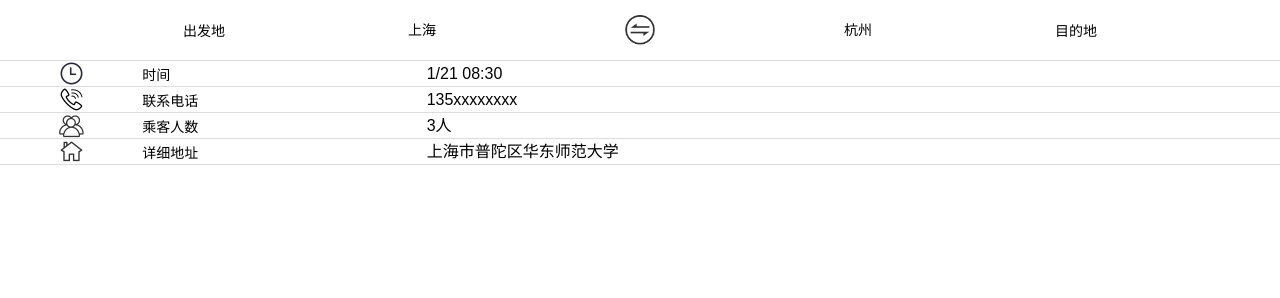
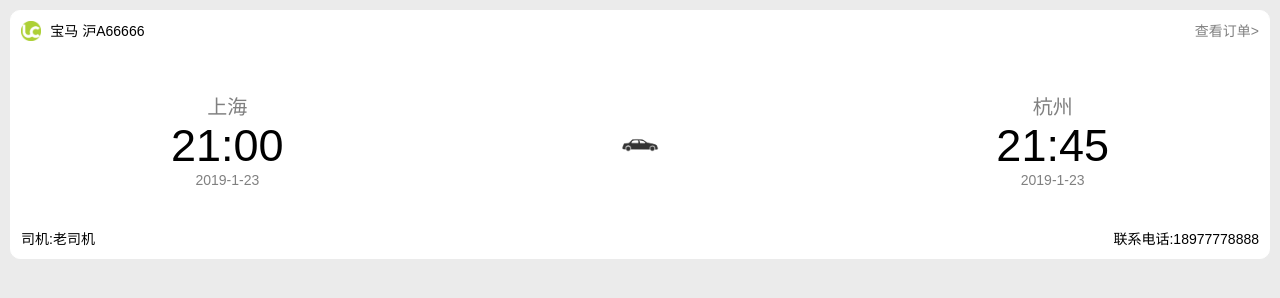
Before and after one commit to PFZTJLLYTC/LCdr, a plain HTML site: page widget/html/frame0.html in a window 1280 px wide. Drawn offline with Linux system fonts and the light colour scheme.

Commit message:
订单模块修改

```diff
--- /dev/null
+++ b/widget/css/order.css
@@ -0,0 +1,53 @@
+html,body{
+  background-color:rgba(203, 203, 203, 0.17);
+}
+.noneorder{
+  padding-top:100px;
+}
+.noneorder .icon-no{
+  width: 100%;
+  height: 200px;
+  background-image: url("../image/noneorder.png");
+  background-repeat: no-repeat;
+  background-size: 150px 150px;
+  background-position: center;
+}
+.noneorder .text{
+  height: 50px;
+  line-height: 50px;
+  font-size: 16px;
+  text-align: center;
+  color: grey;
+}
+.wrap-col{
+  display: -webkit-box;
+  display: -webkit-flex;
+  display: flex;
+  -webkit-box-orient: vertical;
+  -webkit-flex-flow: column;
+  flex-flow: column;
+}
+.wrap-row{
+  display: -webkit-box;
+  display: -webkit-flex;
+  display: flex;
+  -webkit-box-orient: horizontal;
+  -webkit-flex-flow: row;
+  flex-flow: row;
+}
+.item{
+  -webkit-box-flex: 1;
+  -webkit-flex: 1;
+  flex: 1;
+}
+.order{
+  text-align: center;
+  height: auto;
+  margin: 10px;
+  padding:10px;
+  border-color: #fff;
+  border-width: 1px;
+  border-style: groove solid;
+  background:#fff;
+  border-radius: 10px;
+}
--- a/widget/html/frame0.html
+++ b/widget/html/frame0.html
@@ -4,151 +4,138 @@
     <meta charset="UTF-8">
     <meta name="viewport" content="maximum-scale=1.0,minimum-scale=1.0,user-scalable=0,width=device-width,initial-scale=1.0"/>
     <meta name="format-detection" content="telephone=no,email=no,date=no,address=no">
-    <title>订单</title>
+    <title>行程</title>
     <link rel="stylesheet" type="text/css" href="../css/api.css"/>
     <link rel="stylesheet" type="text/css" href="../css/style.css"/>
+    <link rel="stylesheet" type="text/css" href="../css/order.css"/>
+    <script src="../script/template-web.js"></script>
     <style>
-        .empty{ text-align: center; padding: 120px 0; }
-        .wrap-row{
-      display: -webkit-box;
-      display: -webkit-flex;
-      display: flex;
-      -webkit-box-orient: horizontal;
-      -webkit-flex-flow: row;
-      flex-flow: row;
+    html,body{
+      background-color:rgb(235, 235, 235);
     }
-    .wrap-col{
-      display: -webkit-box;
-      display: -webkit-flex;
-      display: flex;
-      -webkit-box-orient: vertical;
-      -webkit-flex-flow: column;
-      flex-flow: column;
+    .carinfo .logo{
+      height: 30px;
+      width: 60px;
+      background-image: url("../image/LC_round.png");
+      background-repeat: no-repeat;
+      background-position:10px auto;
+      background-size:20px;
     }
-    .item{
-      -webkit-box-flex: 1;
-      -webkit-flex: 1;
-      flex: 1;
-      margin:auto 0px;
+    .carinfo .carname{
+      width: 100%;
+      height:30px;
+      line-height: 20px;
+      text-align:left;
+      font-size: 14px;
     }
-    .icon{
-      width: 25px;
-      height:25px;
+    .carinfo .check{
+      width: 100%;
+      height:30px;
+      line-height: 20px;
+      text-align:right;
+      color: grey;
+      font-size: 14px;
+    }
+    .from-to{
+      -webkit-box-flex: 4;
+      -webkit-flex: 4;
+      flex: 4;
+      margin: 40px 0px;
+    }
+    .from-to .middle{
+      position: relative;
+      height: 91px;
+      width: 100%;
+      background-image: url("../image/travel.png");
       background-repeat: no-repeat;
-      background-position: center center;
-      background-size:25px;
+      background-size: 40px 40px;
+      background-position: center;
     }
-    .icon-tel{
-      background-image: url("../image/telphone.png");
+    .from-to .addr{
+      font-size:20px;
+      color:grey;
     }
-    .icon-time{
-      background-image: url("../image/time.png");
+    .from-to .time{
+      font-size:45px;
     }
-    .icon-people{
-      background-image: url("../image/people.png");
+    .from-to .date{
+      font-size:14px;
+      color:grey;
     }
-    .icon-addr{
-      background-image: url("../image/address.png");
-    }
-    .option{
-      box-sizing: border-box;
-      width: 100%;
-      height: 61px;
-      border-bottom: 1px solid #ddd;
-    }
-    .option .source{
-      text-align: center;
-    }
-    .option .destination{
-      text-align: center;
-    }
-    .time{
-      text-align: center;
-    }
-    .option .input {
-        -webkit-box-flex: 6;
-        -webkit-flex: 6;
-        flex: 6;
-        border: none;
-        outline: none;
-        height: 20px;
-        font-size: 16px;
-        line-height: 20px;
-    }
-    .option .input-time{
-      pointer-events: none;
-    }
-    .option .title {
-        -webkit-box-flex:2;
-        -webkit-flex: 2;
-        flex: 2;
-        box-sizing: border-box;
-        font-size: 14px;
+    .driver .drivername{
       text-align: left;
     }
-    .btn {
-        width: 200px;
-        height: 50px;
-        margin-left: auto;
-        margin-right: auto;
-        margin-top: 32px;
-        background: -webkit-linear-gradient(to right , #7A88FF, #7AFFAF);
-        background: linear-gradient(to right , #7A88FF, #7AFFAF);
-        line-height: 50px;
-        color: #fff;
-        font-size: 24px;
-        text-align: center;
-        border-radius: 8px;
-    }
-    .to{
-      width: 30px;
-      height: 30px;
-      background-size: 30px;
-      background-repeat: no-repeat;
-      background-image: url("../image/wangfan.png");
-      background-position: center center;
-    }
-    .highlight {
-        opacity: 0.7;
-    }
-    .position{
-        height:60px;
-        line-height: 60px;
-        vertical-align: middle;
+    .driver .drivertel{
+      text-align: right;
     }
     </style>
 </head>
 <body>
-  <!--  <div class="empty">订单</div>-->
-    <div class="wrap-col">
-    <div class="wrap-row option item">
-      <div id=source class="source item">出发地</div>
-      <div class="position"><span align="left">上海</span></div>
-      <div class="to item"></div>
-      <div class="position"><span align="right">杭州</span></div>
-      <div id=destination class="destination item">目的地</div>
+    <div id="content"></div>
+    <script id="order-template" type="text/html">
+      {{if noneorder}}
+      <div class="noneorder">
+        <div class="icon-no"></div>
+        <div class="text">暂无订单</div>
       </div>
-    <div class="option wrap-row item">
-      <div class="item icon icon-time"></div>
-      <span class="title item"for="time">时间</span>
-      <div id="time" class="input item input-time" type="text">1/21 08:30</div>
+      {{else if !noneorder}}
+      <div class="order wrap-col">
+        <div class="carinfo wrap-row item">
+          <div class="logo"></div>
+          <span class="carname">{{carname}}</span>
+          <span class="check" tapmode onclick="fnOpenMyOrderWin()">查看订单&gt;</span>
         </div>
-    <div class="option wrap-row item">
-      <div class="item icon icon-tel"></div>
-      <label class="title item" for="tel">联系电话</label>
-      <div id="tel" class="input item" type="number">135xxxxxxxx</div>
+        <div class="from-to wrap-row item">
+          <div class="from item">
+            <div class="addr fromaddr" id="fromaddr">{{fromaddr}}</div>
+            <div class="time fromtime" id="fromtime">{{fromtime}}</div>
+            <div class="date fromdate" id="fromdate">{{fromdate}}</div>
           </div>
-    <div class="option wrap-row item">
-      <div class="item icon icon-people"></div>
-      <label class="title item" for="people">乘客人数</label>
-      <div id="people" class="input item" type="number">3人</div>
-    </div>
-    <div class="option wrap-row item">
-      <div class="item icon icon-addr"></div>
-      <label class="title item" for="address">详细地址</label>
-      <div id="address" class="input item" type="text">上海市普陀区华东师范大学</div>
+          <div class="middle item"></div>
+          <div class="to item">
+            <div class="addr toaddr" id="toaddr">{{toaddr}}</div>
+            <div class="time totime" id="totime">{{totime}}</div>
+            <div class="date todate" id="todate">{{todate}}</div>
           </div>
         </div>
-  <script type="text/javascript" src="../script/api.js"></script>
+        <div class="driver wrap-row item">
+          <div class="drivername item">司机:{{drivername}}</div>
+          <div class="drivertel item">联系电话:{{drivertel}}</div>
+        </div>
+      </div>
+      {{/if}}
+    </script>
+    <script>
+    apiready=function(){
+      api.setCustomRefreshHeaderInfo({
+          bgColor : '#f0f0f0',
+      }, function() {
+          //下拉刷新被触发，自动进入加载状态，使用 api.refreshHeaderLoadDone() 手动结束加载中状态
+          setTimeout(function(){
+      api.refreshHeaderLoadDone()
+    }, 1000);
+      });
+    };
+    var data = {
+      noneorder:false,
+      carname:"宝马 沪A66666",
+      fromaddr:"上海",
+      fromtime:"21:00",
+      fromdate:"2019-1-23",
+      toaddr:"杭州",
+      totime:"21:45",
+      todate:"2019-1-23",
+      drivername:"老司机",
+      drivertel:"18977778888"
+    };
+    var html = template('order-template', data); //data为模板数据
+    document.getElementById('content').innerHTML = html; //将生成的模板填充添加到对应的容器中
+    function fnOpenMyOrderWin() {
+        api.openWin({
+            name: 'entireorder',
+            url: './entireorder.html'
+        });
+    }
+    </script>
 </body>
 </html>
```
Also changed, not shown: widget/html/entireorder.html (added, +162 -0 lines), widget/html/information_frame.html (+5 -10 lines), widget/image/LC_round.png (added), widget/image/travel.png (added). Lines whose indentation alone changed are shown as unchanged.
